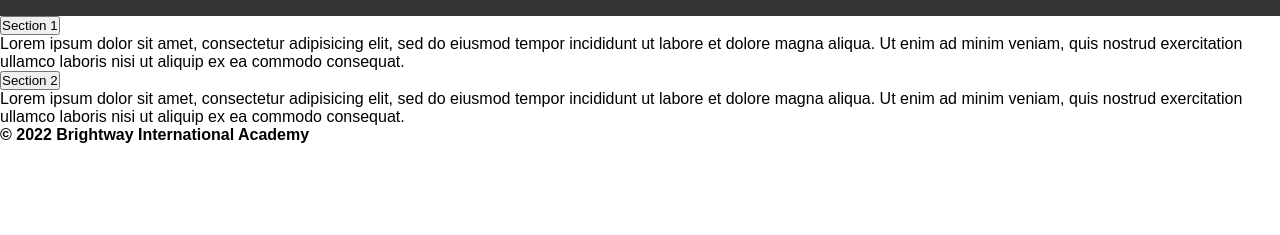
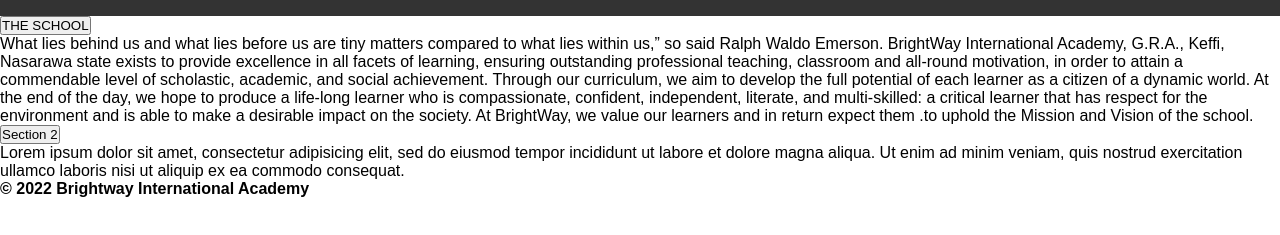
Before and after one commit to Muttasim/brightway, a plain HTML site: page about.html in a window 1280 px wide. Shown: the part 37-272 px from the top of the page. Drawn offline with Linux system fonts and the light colour scheme; a web font is replaced by a local one.

Commit message:
git add .

```diff
--- a/about.html
+++ b/about.html
@@ -26,11 +26,31 @@
 
     <!-- main content -->
     <main>
-        <button class="accordion">Section 1</button>
+        <button class="accordion"> THE SCHOOL</button>
         <div class="panel">
-            <p>Lorem ipsum dolor sit amet, consectetur adipisicing elit, sed do eiusmod tempor incididunt ut labore et
-                dolore magna aliqua. Ut enim ad minim veniam, quis nostrud exercitation ullamco laboris nisi ut aliquip
-                ex ea commodo consequat.</p>
+            <p> What lies behind us and what lies before us are tiny matters compared
+
+to what lies within us,” so said Ralph Waldo Emerson.
+
+BrightWay International Academy, G.R.A., Keffi, Nasarawa state
+
+exists to provide excellence in all facets of learning, ensuring outstanding
+
+professional teaching, classroom and all-round motivation, in order to attain
+
+a commendable level of scholastic, academic, and social achievement.
+
+Through our curriculum, we aim to develop the full potential of each learner as a citizen of
+
+a dynamic world. At the end of the day, we hope to produce a life-long learner
+
+who is compassionate, confident, independent, literate, and multi-skilled: a critical learner
+
+that has respect for the environment and is able to make a desirable impact
+
+on the society. At BrightWay, we value our learners and in return expect them
+
+.to uphold the Mission and Vision of the school.</p>
         </div>
 
         <button class="accordion">Section 2</button>
```
